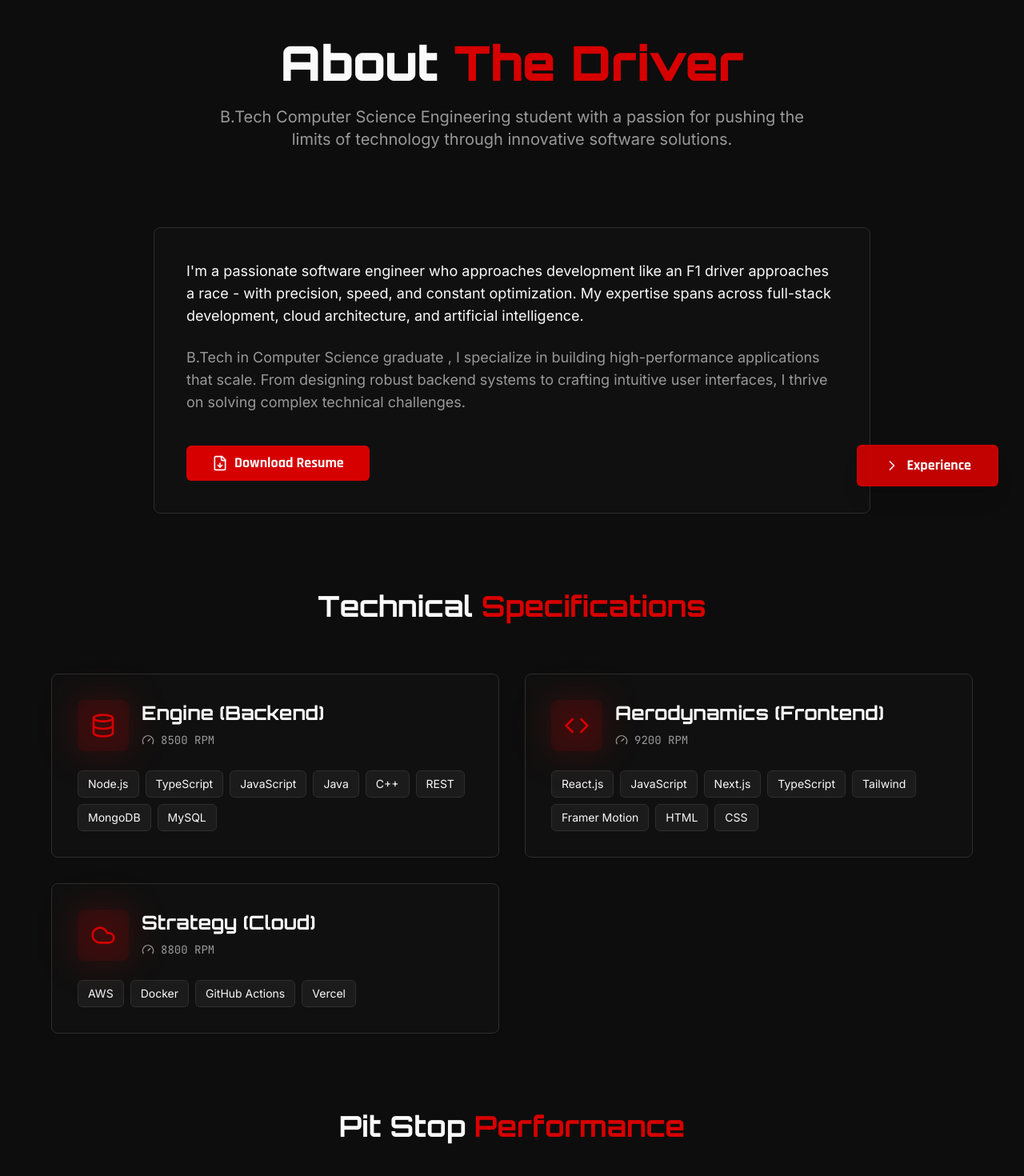
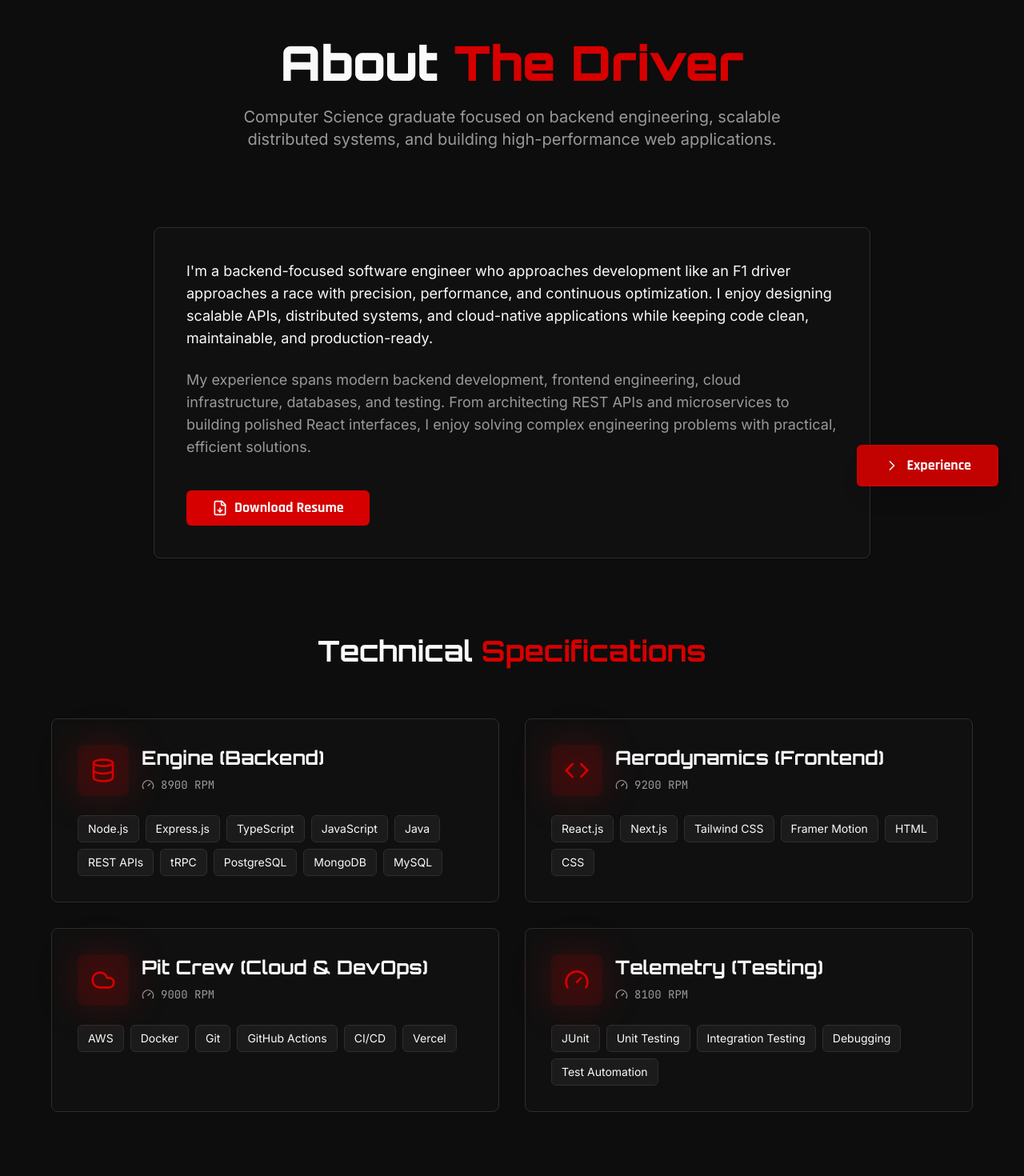
Before and after one commit to Aryan-040/portfolio, a React (Vite) app: page /about in a window 1280 px wide. Shown: the part 160-1630 px from the top of the page at 80% size. Built offline with nearby package versions, Linux system fonts and the light colour scheme; the HTML template or start-up script is replaced by a standard one.

Commit message:
updated about section

```diff
--- a/src/pages/About.tsx
+++ b/src/pages/About.tsx
@@ -19,25 +19,25 @@ const About = () => {
       icon: Database,
       technologies: [
         "Node.js",
+        "Express.js",
         "TypeScript",
         "JavaScript",
         "Java",
-        "C++",
-        "REST",
+        "REST APIs",
+        "tRPC",
+        "PostgreSQL",
         "MongoDB",
         "MySQL",
       ],
-      rpm: 8500,
+      rpm: 8900,
     },
     {
       category: "Aerodynamics (Frontend)",
       icon: Code,
       technologies: [
         "React.js",
-        "JavaScript",
         "Next.js",
-        "TypeScript",
-        "Tailwind",
+        "Tailwind CSS",
         "Framer Motion",
         "HTML",
         "CSS",
@@ -45,15 +45,29 @@ const About = () => {
       rpm: 9200,
     },
     {
-      category: "Strategy (Cloud)",
+      category: "Pit Crew (Cloud & DevOps)",
       icon: Cloud,
       technologies: [
         "AWS",
         "Docker",
+        "Git",
         "GitHub Actions",
+        "CI/CD",
         "Vercel",
       ],
-      rpm: 8800,
+      rpm: 9000,
+    },
+    {
+      category: "Telemetry (Testing)",
+      icon: Gauge,
+      technologies: [
+        "JUnit",
+        "Unit Testing",
+        "Integration Testing",
+        "Debugging",
+        "Test Automation",
+      ],
+      rpm: 8100,
     },
   ];
 
@@ -90,9 +104,8 @@ const About = () => {
             About <span className="text-primary neon-text">The Driver</span>
           </h1>
           <p className="text-lg lg:text-xl text-muted-foreground max-w-3xl mx-auto">
-            B.Tech Computer Science Engineering student with a passion for
-            pushing the limits of technology through innovative software
-            solutions.
+            Computer Science graduate focused on backend engineering, scalable
+            distributed systems, and building high-performance web applications.
           </p>
         </div>
 
@@ -101,16 +114,18 @@ const About = () => {
           <Card className="p-6 lg:p-10 bg-card/50 backdrop-blur-sm border-border hover:border-primary/50 transition-all duration-300 animate-fade-in-up">
             <div className="space-y-6">
               <p className="text-base lg:text-lg leading-relaxed text-foreground">
-                I'm a passionate software engineer who approaches development
-                like an F1 driver approaches a race - with precision, speed, and
-                constant optimization. My expertise spans across full-stack
-                development, cloud architecture, and artificial intelligence.
+                I'm a backend-focused software engineer who approaches development
+                like an F1 driver approaches a race with precision, performance,
+                and continuous optimization. I enjoy designing scalable APIs,
+                distributed systems, and cloud-native applications while keeping
+                code clean, maintainable, and production-ready.
               </p>
               <p className="text-base lg:text-lg leading-relaxed text-muted-foreground">
-                B.Tech in Computer Science graduate , I specialize in
-                building high-performance applications that scale. From
-                designing robust backend systems to crafting intuitive user
-                interfaces, I thrive on solving complex technical challenges.
+                My experience spans modern backend development, frontend engineering,
+                cloud infrastructure, databases, and testing. From architecting
+                REST APIs and microservices to building polished React interfaces,
+                I enjoy solving complex engineering problems with practical,
+                efficient solutions.
               </p>
               <div className="pt-4">
                 <a href="/Recruit.pdf" download="Aryan_Mukund_Singh_Resume.pdf">
@@ -206,7 +221,7 @@ const About = () => {
           </div>
         </div>
 
-  <NextLapButton />
+        <NextLapButton />
       </div>
     </main>
   );
```
Also changed, not shown: 1 other file (tests, documents, lock files or other folders).
